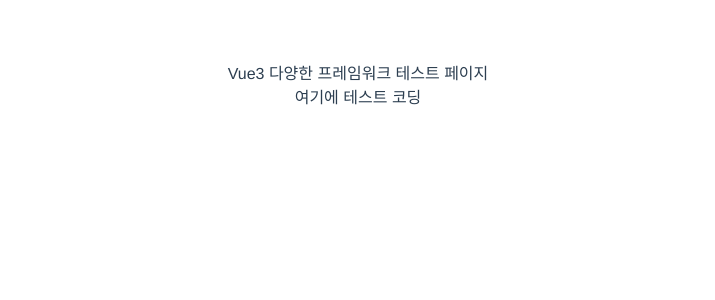
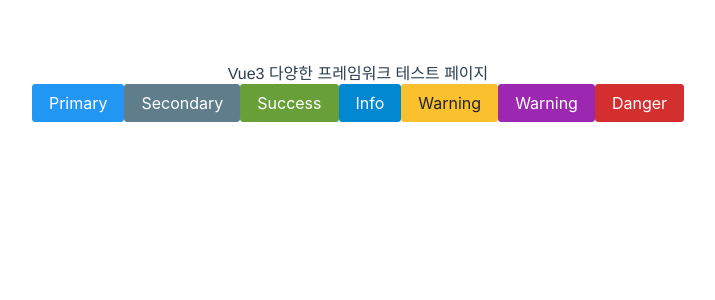
Before and after one commit to Jeong-jae/vueFramework, a Vue app in the folder vue_framework/: page / in a window 1280 px wide. Shown: the top 300 px of the page, without its empty margins (282-997 px from the left). Built offline with nearby package versions, Linux system fonts and the light colour scheme.

Commit message:
[PrimeVue] 기본 설정 완료

```diff
--- a/vue_framework/package.json
+++ b/vue_framework/package.json
@@ -9,6 +9,8 @@
   },
   "dependencies": {
     "core-js": "^3.6.5",
+    "primeicons": "^5.0.0",
+    "primevue": "^3.12.2",
     "vue": "^3.0.0"
   },
   "devDependencies": {
--- a/vue_framework/src/components/testComponent.vue
+++ b/vue_framework/src/components/testComponent.vue
@@ -1,5 +1,13 @@
 <template>
-	<div>여기에 테스트 코딩</div>
+	<div>
+		<Button label="Primary" />
+		<Button label="Secondary" class="p-button-secondary" />
+		<Button label="Success" class="p-button-success" />
+		<Button label="Info" class="p-button-info" />
+		<Button label="Warning" class="p-button-warning" />
+		<Button label="Warning" class="p-button-help" />
+		<Button label="Danger" class="p-button-danger" />
+	</div>
 </template>
 
 <script>
```
Also changed, not shown: vue_framework/src/main.js (+13 -1 lines), 1 other file (tests, documents, lock files or other folders).
